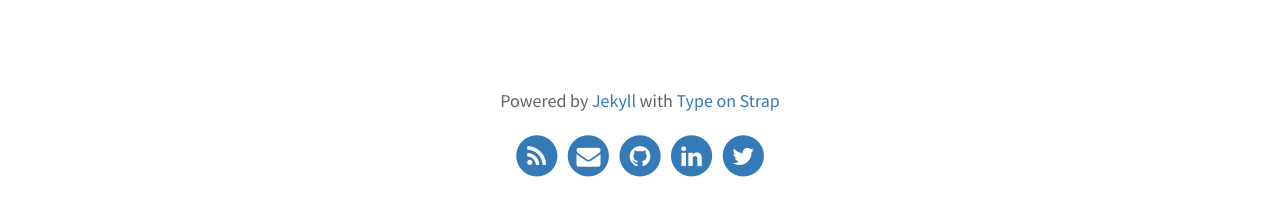
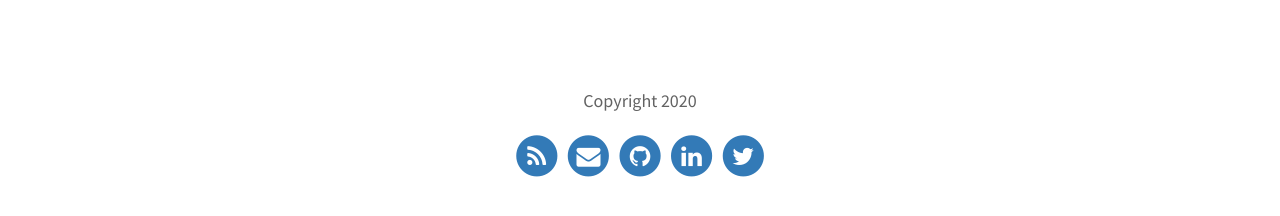
Before and after one commit to knmoses/knmoses.github.io, a Jekyll site: the page built from index.html, in a window 1280 px wide. Shown: the part 1988-2204 px from the top of the page. Built offline with Jekyll 4.4.1, drawn with Linux system fonts in a browser that asks for light colours; the list of posts is cut into pages by our own code.

Commit message:
Update _config.yml

```diff
--- a/_config.yml
+++ b/_config.yml
@@ -12,7 +12,7 @@ favicon: assets/favicon.ico                             # Icon displayed in the
 header_text: Welcome to my portfolio!  # Change Blog header text
 header_feature_image: assets/img/pexels/triangular.jpeg
 footer_text: >
-  Powered by <a href="https://jekyllrb.com/">Jekyll</a> with <a href="https://github.com/sylhare/Type-on-Strap">Type on Strap</a>
+  Copyright 2020
 
 # Blog
 excerpt: true                                           # Or "truncate" (first 250 characters), "false" to disable
```
